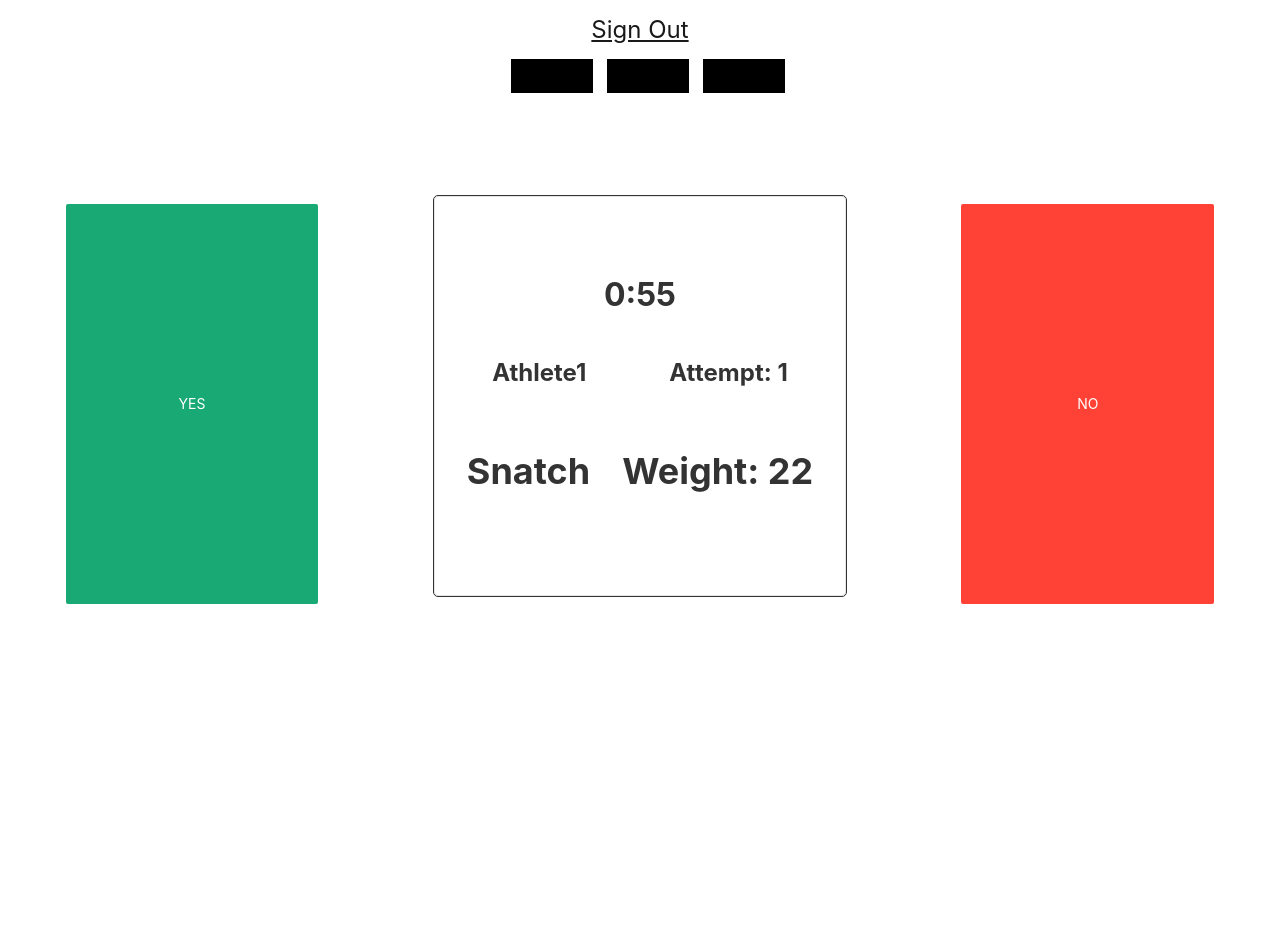
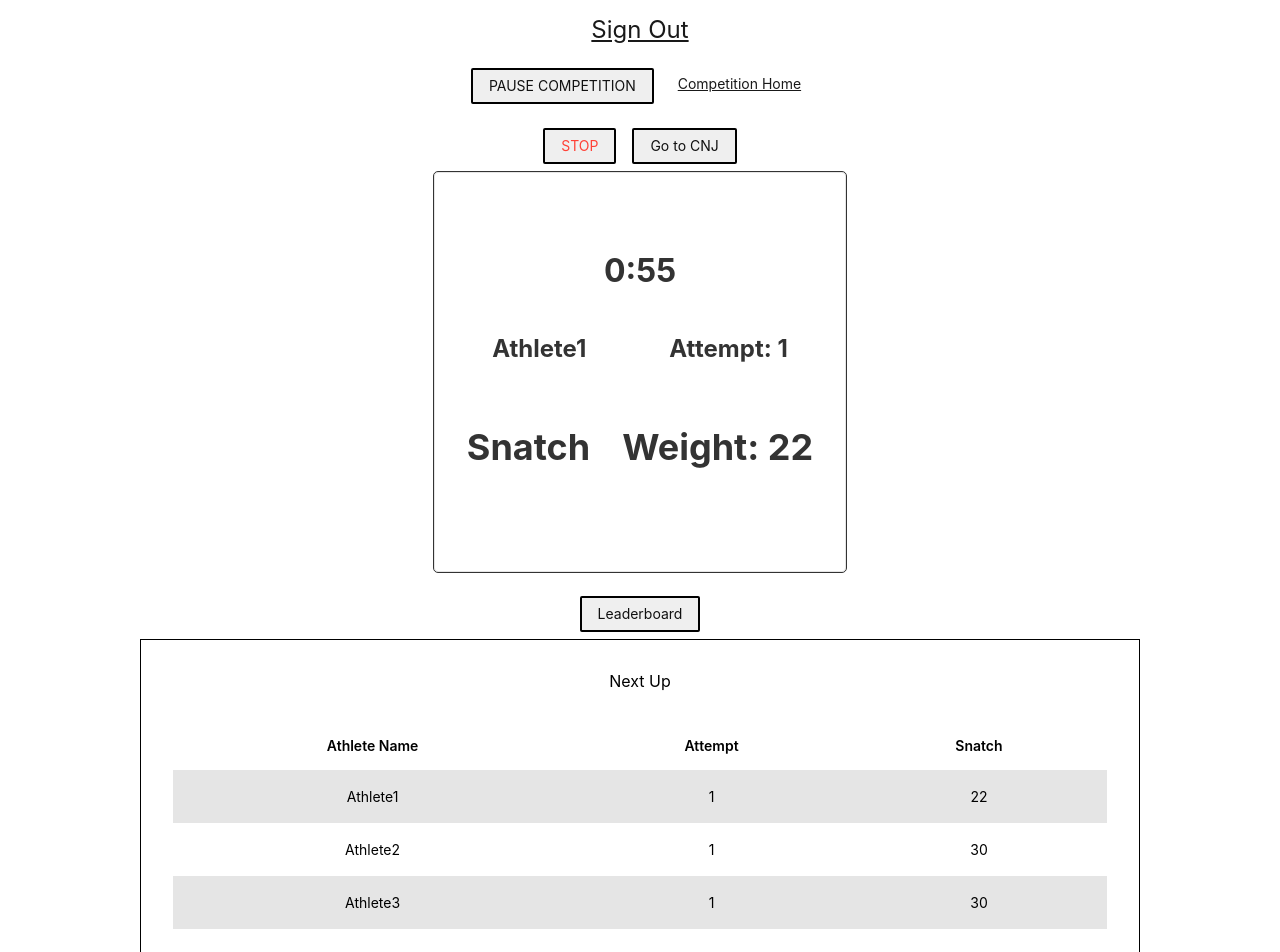
Before and after one commit to andresrmts/WLManagement, a React (Create React App) app: page /competition/0 in a window 1280 px wide. Shown: the top 952 px of the page. Before the commit the page ends 800 px from the top, so only its background shows below. Built offline with nearby package versions, Linux system fonts and the light colour scheme.

Commit message:
First version of leaderboard. Available for both admin and coaches while in competition. The way results are sent to the context needs to be redone

```diff
--- a/src/AuthContext/index.js
+++ b/src/AuthContext/index.js
@@ -4,7 +4,7 @@
 
 const AuthProvider = ({ children }) => {
   const [userName, setUserName] = useState('Külli');
-  const [userId, setUserId] = useState(22);
+  const [userId, setUserId] = useState(73);
   const [userEmail, setUserEmail] = useState(null);
   const [role, setRole] = useState(null);
 
--- a/src/CompetitionsContext/index.js
+++ b/src/CompetitionsContext/index.js
@@ -46,7 +46,7 @@
           coachid: 72,
           coachname: 'Külli',
           result: {
-            snatch: [],
+            snatch: [null, null, null],
             cnj: [],
           },
         },
@@ -61,7 +61,7 @@
           coachid: 222,
           coachname: 'Coach1',
           result: {
-            snatch: [],
+            snatch: [null, null, null],
             cnj: [],
           },
         },
@@ -76,7 +76,7 @@
           coachid: 72,
           coachname: 'Külli',
           result: {
-            snatch: [],
+            snatch: [null, null, null],
             cnj: [],
           },
         },
@@ -391,27 +391,28 @@
     const competition = competitions.find(comp => compId === comp.id);
     const correctAthlete = competition.athletes.find(ath => ath.name === athlete);
     if (verdict.result > 0 && verdict.votes === 3 && correctAthlete.attempt < 3) {
+      correctAthlete[lift] = weight + 1;
+      correctAthlete.attempt = attempt + 1;
       correctAthlete.result[lift].push(weight);
       setCompetitions(pS =>
         pS.map(comp =>
           compId === comp.id
             ? {
                 ...comp,
-                athletes: comp.athletes.map(ath =>
-                  ath.name === athlete ? { ...ath, [lift]: weight + 1, attempt: attempt + 1 } : ath,
-                ),
+                athletes: comp.athletes.map(ath => (ath.name === athlete ? correctAthlete : ath)),
               }
             : comp,
         ),
       );
     } else if (verdict.result < 0 && verdict.votes === 3 && correctAthlete.attempt < 3) {
+      correctAthlete.attempt = attempt + 1;
       correctAthlete.result[lift].push(weight + 'x');
       setCompetitions(pS =>
         pS.map(comp =>
           compId === comp.id
             ? {
                 ...comp,
-                athletes: comp.athletes.map(ath => (ath.name === athlete ? { ...ath, attempt: attempt + 1 } : ath)),
+                athletes: comp.athletes.map(ath => (ath.name === athlete ? correctAthlete : ath)),
               }
             : comp,
         ),
@@ -474,8 +475,6 @@
   };
 
   const setStatus = (compid, status) => {
-    // const competition = competitions.find(comp => comp.id === compid);
-
     setCompetitions(pS => pS.map(comp => (comp.id === compid ? { ...comp, status: status } : comp)));
   };
 
--- /dev/null
+++ b/src/components/Leaderboard/CnJResult/index.js
@@ -0,0 +1,30 @@
+import React from 'react';
+
+const SnatchResult = ({ row }) => {
+  if (row.result.cnj.length < 1) {
+    return (
+      <div className="flex flex-row justify-center">
+        <div className="mh3">{row.cnj}</div>
+        <div className="mh3">-</div>
+        <div className="mh3">-</div>
+      </div>
+    );
+  }
+  if (row.result.cnj.length !== 0) {
+    return (
+      <div className="flex flex-row justify-center">
+        {row.result.cnj.map((cnj, i) => {
+          if (i === row.attempt) {
+            return <div className="mh3">{row.cnj}</div>;
+          }
+          if (!cnj) {
+            return <div className="mh3">-</div>;
+          }
+          return <div className="mh3">{cnj}</div>;
+        })}
+      </div>
+    );
+  }
+};
+
+export default SnatchResult;
--- /dev/null
+++ b/src/components/Leaderboard/SnatchResult/index.js
@@ -0,0 +1,30 @@
+import React from 'react';
+
+const SnatchResult = ({ row }) => {
+  if (row.result.snatch.length < 1) {
+    return (
+      <div className="flex flex-row justify-center">
+        <div className="mh3">{row.snatch}</div>
+        <div className="mh3">-</div>
+        <div className="mh3">-</div>
+      </div>
+    );
+  }
+  if (row.result.snatch.length !== 0) {
+    return (
+      <div className="flex flex-row justify-center">
+        {row.result.snatch.map((snatch, i) => {
+          if (i === row.attempt) {
+            return <div className="mh3">{row.snatch}</div>;
+          }
+          if (!snatch) {
+            return <div className="mh3">-</div>;
+          }
+          return <div className="mh3">{snatch}</div>;
+        })}
+      </div>
+    );
+  }
+};
+
+export default SnatchResult;
--- /dev/null
+++ b/src/components/Leaderboard/index.js
@@ -0,0 +1,44 @@
+import React from 'react';
+import Table from '../Table';
+import SnatchResult from './SnatchResult';
+import CnJResult from './CnJResult';
+
+const Leaderboard = ({ athletes, lift }) => {
+  const sortedAthletes = athletes.sort((a, b) => {
+    if (lift === 'snatch') {
+      return b.result.snatch.sort((a, b) => b - a)[0] - a.result.snatch.sort((a, b) => b - a)[0];
+    }
+    return (
+      b.result.snatch.sort((a, b) => b - a)[0] +
+      b.result.cnj.sort((a, b) => b - a)[0] -
+      (a.result.snatch.sort((a, b) => b - a)[0] + a.result.cnj.sort((a, b) => b - a)[0])
+    );
+  });
+
+  const columns = [
+    {
+      name: 'id',
+      hidden: true,
+    },
+    {
+      name: 'name',
+      columnName: 'Athlete Name',
+    },
+    {
+      name: 'weight',
+      columnName: 'BW',
+    },
+    {
+      template: SnatchResult,
+      columnName: 'Snatch',
+    },
+    {
+      template: CnJResult,
+      columnName: 'Clean & Jerk',
+    },
+  ];
+
+  return <Table tableContent={sortedAthletes} columns={columns} />;
+};
+
+export default Leaderboard;
--- a/src/pages/HandleCompetition/components/CoachInCompetition/index.js
+++ b/src/pages/HandleCompetition/components/CoachInCompetition/index.js
@@ -1,14 +1,17 @@
-import React, { useState, useEffect } from 'react';
+import React, { useState } from 'react';
 import CardList from '../../../../components/CardList';
 import NextAttempt from '../NextAttempt';
 import Table from '../../../../components/Table';
 import { useAuthContext } from '../../../../AuthContext';
 import { useCompsContext } from '../../../../CompetitionsContext';
 import Attempt from '../../../../components/Attempt';
+import Leaderboard from '../../../../components/Leaderboard';
+import Button from '../../../../components/Button';
 
 const CoachInCompetition = ({ athletes, lift, toggleTimer, time, changeTime, timer }) => {
   const { changeWeight } = useCompsContext();
   const { userName } = useAuthContext();
+  const [table, setTable] = useState('nextUp');
   const myAthletes = athletes.filter(athlete => athlete.coachname === userName);
 
   const onTheClock = athletes
@@ -40,6 +43,22 @@
     },
   ];
 
+  const switchTable = table => {
+    if (table === 'nextUp') {
+      return (
+        <div className="vh-75-ns vh-50 vh-50-l w-75-m w-75-l tc outline bg-white pv4 overflow-y-scroll">
+          Next Up
+          <Table columns={columns} tableContent={onTheClock} />
+        </div>
+      );
+    }
+    return (
+      <div className="vh-75-ns vh-50 vh-50-l w-75-m w-75-l tc outline bg-white pv4 overflow-x-scroll overflow-y-scroll">
+        <Leaderboard athletes={athletes} lift={lift} />
+      </div>
+    );
+  };
+
   return (
     <div className="vh-75-ns cf ph2-ns">
       <div className="vh-25">
@@ -59,11 +78,14 @@
           </div>
         </div>
       </div>
-      <div className="flex justify-center justify-center-l vh-50 vh-75-ns fl w-100">
-        <div className="vh-75-ns vh-50 vh-50-l w-75-m w-75-l tc outline bg-white pv4 overflow-y-scroll">
-          Next Up
-          <Table columns={columns} tableContent={onTheClock} />
-        </div>
+      <div className="flex flex-column items-center justify-center justify-center-l vh-50 vh-75-ns fl w-100">
+        <Button
+          text={table === 'nextUp' ? 'Leaderboard' : 'Next Up'}
+          onClick={setTable}
+          params={table === 'nextUp' ? 'leaderboard' : 'nextUp'}
+          styles={'f6 w-auto pointer outline-0 br1 ba bw1 ph3 pv2 ma2 near-black'}
+        />
+        {switchTable(table)}
       </div>
     </div>
   );
--- a/src/pages/HandleCompetition/components/CoachNav/index.js
+++ b/src/pages/HandleCompetition/components/CoachNav/index.js
@@ -18,9 +18,11 @@
       </h1>
       <nav className="flex justify-center pa0">
         {status === 'started' ? (
-          <Link to="/competitions" onClick={() => setRole('')} className="f3-ns f5 pa3 underline pointer black-90">
-            Exit
-          </Link>
+          <div>
+            <Link to="/competitions" onClick={() => setRole('')} className="f3-ns f5 pa3 underline pointer black-90">
+              Exit
+            </Link>
+          </div>
         ) : (
           <nav className="flex justify-center">
             <Link to={match.url} className="f4-ns f5-m f5 pa3-ns pa2-m mh1 underline pointer black-90">
--- a/src/pages/HandleCompetition/components/CompetitionAdmin/index.js
+++ b/src/pages/HandleCompetition/components/CompetitionAdmin/index.js
@@ -1,10 +1,12 @@
-import React from 'react';
+import React, { useState } from 'react';
 import NextAttempt from '../NextAttempt';
 import Table from '../../../../components/Table';
 import Button from '../../../../components/Button';
 import Attempt from '../../../../components/Attempt';
+import Leaderboard from '../../../../components/Leaderboard';
 
 const CompetitionAdmin = ({ athletes, toggleTimer, timer, lift, time, changeTime, nextLift }) => {
+  const [table, setTable] = useState('nextUp');
   const onTheClock = athletes
     .filter(athlete => athlete.attempt < 3)
     .sort((a, b) => {
@@ -34,6 +36,22 @@
     },
   ];
 
+  const switchTable = table => {
+    if (table === 'nextUp') {
+      return (
+        <div className="tc w-80 outline bg-white pv4">
+          Next Up
+          <Table columns={columns} tableContent={onTheClock} />
+        </div>
+      );
+    }
+    return (
+      <div className="vh-75-ns vh-50 vh-50-l w-75-m w-75-l tc outline bg-white pv4 overflow-x-scroll overflow-y-scroll">
+        <Leaderboard athletes={athletes} lift={lift} />
+      </div>
+    );
+  };
+
   return (
     <div className="cf ph2-ns">
       <div className="flex flex-row-m flex-column flex-column-l fl w-100 pa2 tc">
@@ -53,11 +71,14 @@
         </div>
         <NextAttempt timer={timer} changeTime={changeTime} time={time} lift={lift} />
       </div>
-      <div className="flex justify-center justify-center-l fl w-100 pa2">
-        <div className="tc w-80 outline bg-white pv4">
-          Next Up
-          <Table columns={columns} tableContent={onTheClock} />
-        </div>
+      <div className="flex flex-column items-center justify-center justify-center-l fl w-100 pa2">
+        <Button
+          text={table === 'nextUp' ? 'Leaderboard' : 'Next Up'}
+          onClick={setTable}
+          params={table === 'nextUp' ? 'leaderboard' : 'nextUp'}
+          styles={'f6 w-auto pointer outline-0 br1 ba bw1 ph3 pv2 ma2 near-black'}
+        />
+        {switchTable(table)}
       </div>
     </div>
   );
--- a/src/pages/HandleCompetition/index.js
+++ b/src/pages/HandleCompetition/index.js
@@ -203,7 +203,7 @@
           </Route>
         )}
         {role === 'coach' && (
-          <Route path={match.path}>
+          <Route exact path={match.path}>
             <CoachInCompetition
               timer={timer}
               changeTime={changeTime}
```
